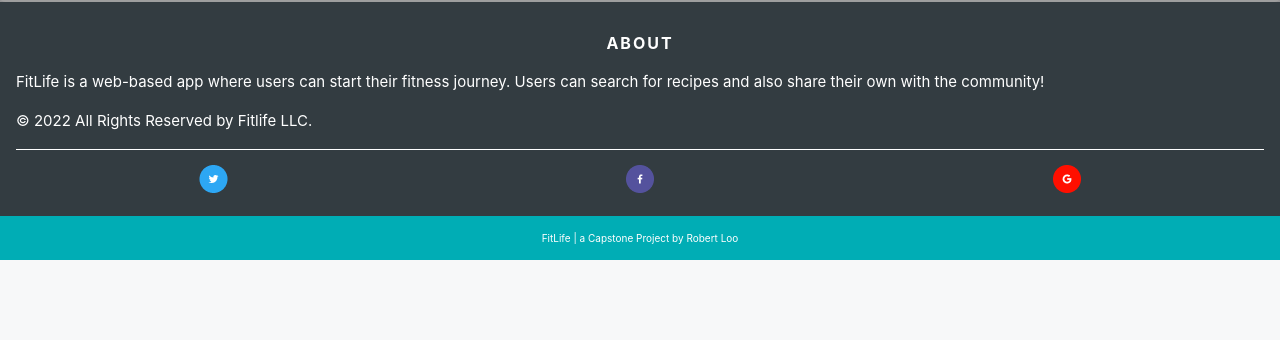
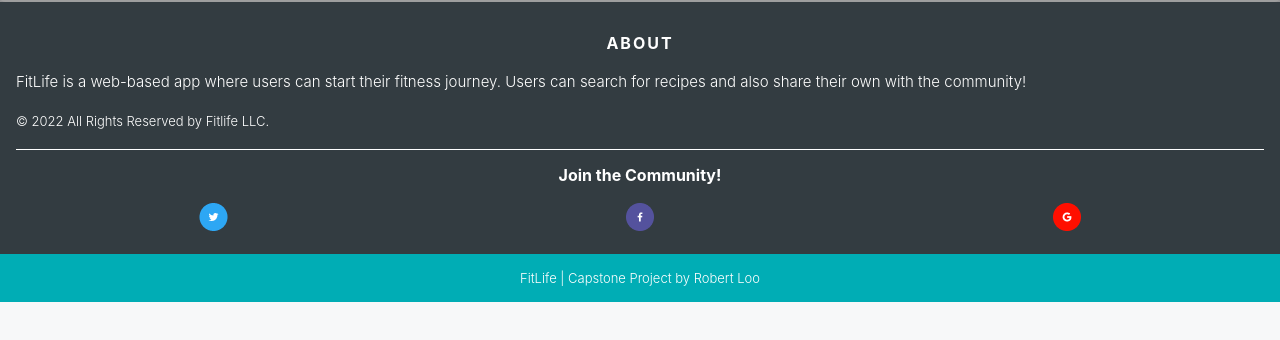
Before and after one commit to robert-loo/fitlife-capstone, a React (Create React App) app: page / in a window 1280 px wide. Both pictures are taken after a click on the button "Login". Shown: the part 302-642 px from the top of the page. Built offline with nearby package versions, Linux system fonts and the light colour scheme; grey boxes are pictures that could not be loaded.

Commit message:
Set search function for community recipes

```diff
--- a/src/components/CommunityRecipe/CommunityRecipe.js
+++ b/src/components/CommunityRecipe/CommunityRecipe.js
@@ -10,17 +10,41 @@ const BASE_URL = "http://localhost:8001";
 
 function CommunityRecipe() {
     const [recipes, setRecipes] = useState([]);
+    const [searchTerm, setSearchTerm] = useState();
+
+
+    const handleInputChange = (event) => {
+      setSearchTerm(event.target.value);
+    }
+
+
+    const onKeyDown = () => {
+
+    }
+
+    const searchRecipes = (event) => {
+      if (event.key === "Enter"){
+        console.log(`${BASE_URL}/searchrecipes/?q=${searchTerm}`);
+        const rsp = axios.get(`${BASE_URL}/searchrecipes/?q=${searchTerm}`)
+        .then(res => {
+          setRecipes(res.data)
+          console.log(recipes);
+        });
+      }
+    }
 
     useEffect(() => {
-        const rsp = axios.get(BASE_URL + "/searchrecipes")
-        .then(res => setRecipes(res.data));
+      const rsp = axios.get(BASE_URL + "/searchrecipes")
+       .then(res => setRecipes(res.data));
 
-    }, [])
+   }, [])
+
 
   return (
     <div>
         <h3>CommunityRecipes</h3>
-        <input type="text" placeholder="search"/>
+        <input onChange={handleInputChange} onKeyDown={searchRecipes} type="text" placeholder="search"/>
+        {/* <button onClick={searchRecipes}>Search</button> */}
         <Link to="/uploadrecipe">
             <button >Upload</button>
         </Link>
@@ -29,8 +53,8 @@ function CommunityRecipe() {
               return (
                 <div key={r.id}>
                   <h3>{r.recipetitle}</h3>
-                  {/* <img src={r.recipeintroduction}></img> */}
-                  <p>Ingredients: {r.ingredients}</p>
+                  <img className="recipe-img"src={`${BASE_URL}/images/${r.image}`}></img>
+                  {/* <p>Ingredients: {r.ingredients}</p> */}
                 </div>
               );
             })}
--- a/src/components/CommunityRecipe/CommunityRecipe.scss
+++ b/src/components/CommunityRecipe/CommunityRecipe.scss
@@ -0,0 +1,4 @@
+.recipe-img{
+    width: 6.25rem;
+    height: 6.25rem;
+}
--- a/src/components/Footer/Footer.js
+++ b/src/components/Footer/Footer.js
@@ -23,18 +23,19 @@ function Footer() {
             <p className="copyright-text">&copy; 2022 All Rights Reserved by Fitlife LLC.
             </p>
           </div>
+          <h4 className="footer__social-header">Join the Community!</h4>
           <div class="footer__social">
-            <a href="https://www.instagram.com/">
+            <a href="https://www.twitter.com/">
             <img class="footer__social--logo" src={twitterLogo} alt="Twitter"/></a>
             <a href="https://www.facebook.com/">
             <img class="footer__social--logo" src={facebookLogo} alt="Facebook"/> </a>
-            <a href="https://www.twitter.com/">
+            <a href="https://www.google.com/">
             <img class="footer__social--logo" src={googleLogo} alt="Google"/> </a>
         </div>
         </div>
       </div>
 </div>
-      <div><p className="footer__lower">FitLife | a Capstone Project by Robert Loo</p></div>
+      <div><p className="footer__lower">FitLife | Capstone Project by Robert Loo</p></div>
   </div>
   )
 }
--- a/src/components/Footer/Footer.scss
+++ b/src/components/Footer/Footer.scss
@@ -11,7 +11,8 @@
         background-color: #00ADB5;
         color: #FFFF;
         margin-top: 0;
-        font-size: x-small;
+        font-size: small;
+        font-weight: 300;
         display: flex;
         justify-content: center;
         padding: 1rem;
@@ -31,6 +32,7 @@
     display: flex;
     justify-content: center;
     margin-bottom: 0;
+    font-size: large;
 }
 
 .text-justify{
@@ -39,6 +41,7 @@
     text-align: center;
     padding-left: 16px;
     padding-right: 16px;
+    font-weight: 300;
 }
 
 
@@ -119,6 +122,8 @@
   margin-right: 16px;
   margin-left: 16px;
   padding-bottom: 1rem;
+  font-weight: 300;
+  font-size: small;
 
 }
 @media (max-width:991px)
@@ -201,6 +206,7 @@
 {
   background-color:#ea4c89
 }
+
 @media (max-width:767px)
 {
   .social-icons li.title
@@ -210,3 +216,13 @@
     font-weight:600
   }
 }
+
+.footer__social-header{
+    color: white;
+    display: flex;
+    justify-content: center;
+    font-size: medium;
+    margin-bottom: 1rem;
+    margin-top: 0;
+    padding-top: 0;
+}
--- a/src/components/HomePage/HomePage.js
+++ b/src/components/HomePage/HomePage.js
@@ -21,9 +21,16 @@ function HomePage() {
           <Link to="/BMRcalculator">
             <button className="homepage-btn">START HERE</button>
           </Link>
+          {/* <div className="meals__container">
+            <div>
+              <h2> Meal Recipes</h2>
+            </div>
+            <div>
+              <h2>Recipes shared by the community</h2>
+            </div>
+          </div> */}
         </div>
       </div>
-      <Footer/>
     </div>
   )
 }
--- a/src/components/HomePage/HomePage.scss
+++ b/src/components/HomePage/HomePage.scss
@@ -54,3 +54,10 @@
     width: 100%;
     background-color: rgba(#323232, 0.5)
 }
+
+.meals{
+    &__container{
+        height: 6.25rem;
+        padding: 1rem;
+    }
+}
--- a/src/components/Inputform/Inputform.js
+++ b/src/components/Inputform/Inputform.js
@@ -22,7 +22,13 @@ const [bmrResult, setBmrResult] = useState(0);
 const [activity, setActivity] = useState(0);
 
 
-const options = [{label: "Basal Metabolic Rate (BMR)", value: 0},{label: "Sedentary - no exercise" , value: 1.2},{label: "Lightly Active" , value: 1.375}, {label: "Moderately Active" , value: 1.55}, {label: "Very Active" , value: 1.725} ];
+const options = [
+  { label: "Basal Metabolic Rate (BMR)", value: 0 },
+  { label: "Sedentary - no exercise", value: 1.2 },
+  { label: "Lightly Active", value: 1.375 },
+  { label: "Moderately Active", value: 1.55 },
+  { label: "Very Active", value: 1.725 },
+];
 
 
   return (
--- a/src/components/Layout/Layout.js
+++ b/src/components/Layout/Layout.js
@@ -5,6 +5,7 @@ import Header from "../Header/Header";
 import RecipeSearch from "../RecipeSearch/RecipeSearch";
 import CommunityRecipe from "../CommunityRecipe/CommunityRecipe";
 import UploadRecipe from "../UploadRecipe/UploadRecipe";
+import Footer from "../Footer/Footer";
 import { BrowserRouter, Routes, Route } from "react-router-dom";
 import React from "react";
 import {useState} from "react";
@@ -43,6 +44,7 @@ function Layout() {
           <Route path="/uploadrecipe" element={<UploadRecipe/>}/>
         <Route path="*" element={<NotFound/>}/>
       </Routes>
+      <Footer/>
     </BrowserRouter>
       :
       <>
```
